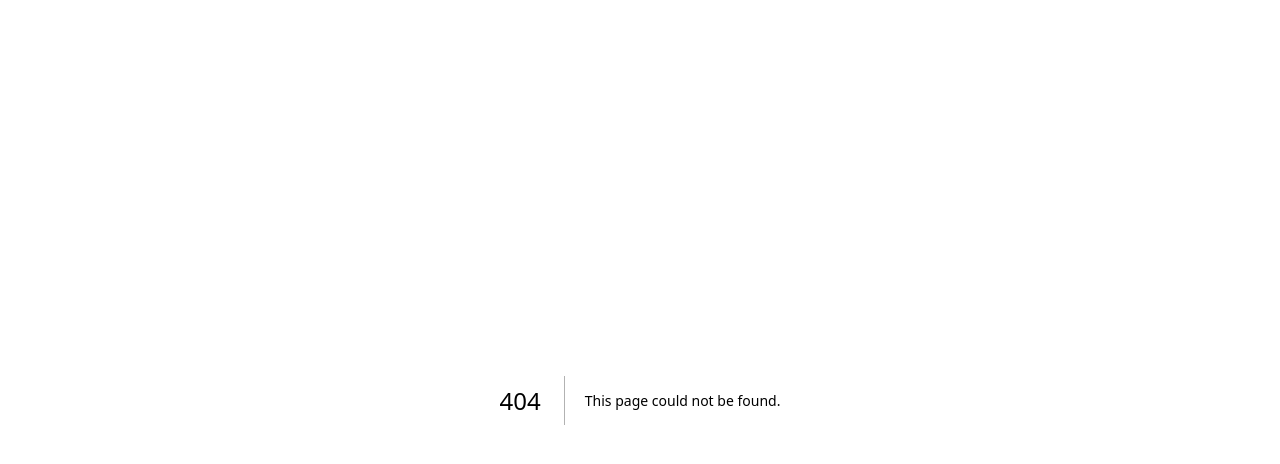
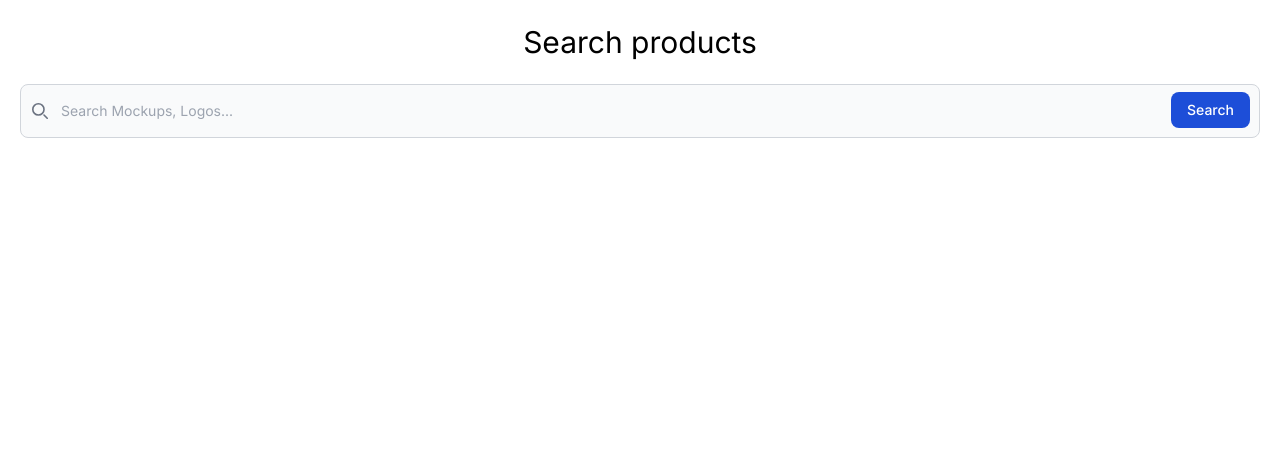
Before and after one commit to yuhlee610/next-cicd, a Next.js app: page /search in a window 1280 px wide. Before the commit this address had no page. Shown: the top 464 px of the page. Built offline with nearby package versions, Linux system fonts and the light colour scheme.

Commit message:
First commit

```diff
--- /dev/null
+++ b/src/actions/products/index.tsx
@@ -0,0 +1,9 @@
+'use server';
+
+const baseUrl = 'https://dummyjson.com/products';
+
+export async function query(param: string) {
+  const response = await fetch(`${baseUrl}/search?q=${param}`);
+  const data = await response.json();
+  return data.products;
+}
--- a/src/app/globals.css
+++ b/src/app/globals.css
@@ -23,5 +23,5 @@
       transparent,
       rgb(var(--background-end-rgb))
     )
-    rgb(var(--background-start-rgb));
+    rgb(var(--background-start-rgb)) no-repeat;
 }
--- /dev/null
+++ b/src/app/search/global.css
@@ -0,0 +1,3 @@
+body {
+  background: none;
+}
--- /dev/null
+++ b/src/app/search/page.tsx
@@ -0,0 +1,72 @@
+'use client';
+import { FormEvent, useState } from 'react';
+import './global.css';
+import { query } from '@/actions/products';
+
+type Product = {
+  id: string;
+  title: string;
+};
+
+export default function Search() {
+  const [productNameInput, setProductNameInput] = useState('');
+  const [products, setProducts] = useState<Product[]>();
+
+  const handleSubmit = async (event: FormEvent<HTMLFormElement>) => {
+    event.preventDefault();
+    const result = await query(productNameInput);
+    setProducts(result);
+  };
+
+  return (
+    <div>
+      <h1 className="text-center text-3xl my-6">Search products</h1>
+
+      <form className="mx-5 mb-8" onSubmit={handleSubmit}>
+        <label
+          htmlFor="default-search"
+          className="mb-2 text-sm font-medium text-gray-900 sr-only dark:text-white"
+        >
+          Search
+        </label>
+        <div className="relative">
+          <div className="absolute inset-y-0 start-0 flex items-center ps-3 pointer-events-none">
+            <svg
+              className="w-4 h-4 text-gray-500 dark:text-gray-400"
+              aria-hidden="true"
+              xmlns="http://www.w3.org/2000/svg"
+              fill="none"
+              viewBox="0 0 20 20"
+            >
+              <path
+                stroke="currentColor"
+                strokeLinecap="round"
+                strokeLinejoin="round"
+                strokeWidth="2"
+                d="m19 19-4-4m0-7A7 7 0 1 1 1 8a7 7 0 0 1 14 0Z"
+              />
+            </svg>
+          </div>
+          <input
+            name="productName"
+            type="search"
+            id="default-search"
+            className="block w-full p-4 ps-10 text-sm text-gray-900 border border-gray-300 rounded-lg bg-gray-50 focus:ring-blue-500 focus:border-blue-500 dark:bg-gray-700 dark:border-gray-600 dark:placeholder-gray-400 dark:text-white dark:focus:ring-blue-500 dark:focus:border-blue-500"
+            placeholder="Search Mockups, Logos..."
+            onChange={(event) => setProductNameInput(event.target.value)}
+            required
+          />
+          <button
+            type="submit"
+            className="text-white absolute end-2.5 bottom-2.5 bg-blue-700 hover:bg-blue-800 focus:ring-4 focus:outline-none focus:ring-blue-300 font-medium rounded-lg text-sm px-4 py-2 dark:bg-blue-600 dark:hover:bg-blue-700 dark:focus:ring-blue-800"
+          >
+            Search
+          </button>
+        </div>
+      </form>
+      {products?.map((product) => (
+        <p key={product.id} className='mx-5'>{product.title}</p>
+      ))}
+    </div>
+  );
+}
```
Also changed, not shown: 1 other file (tests, documents, lock files or other folders).
